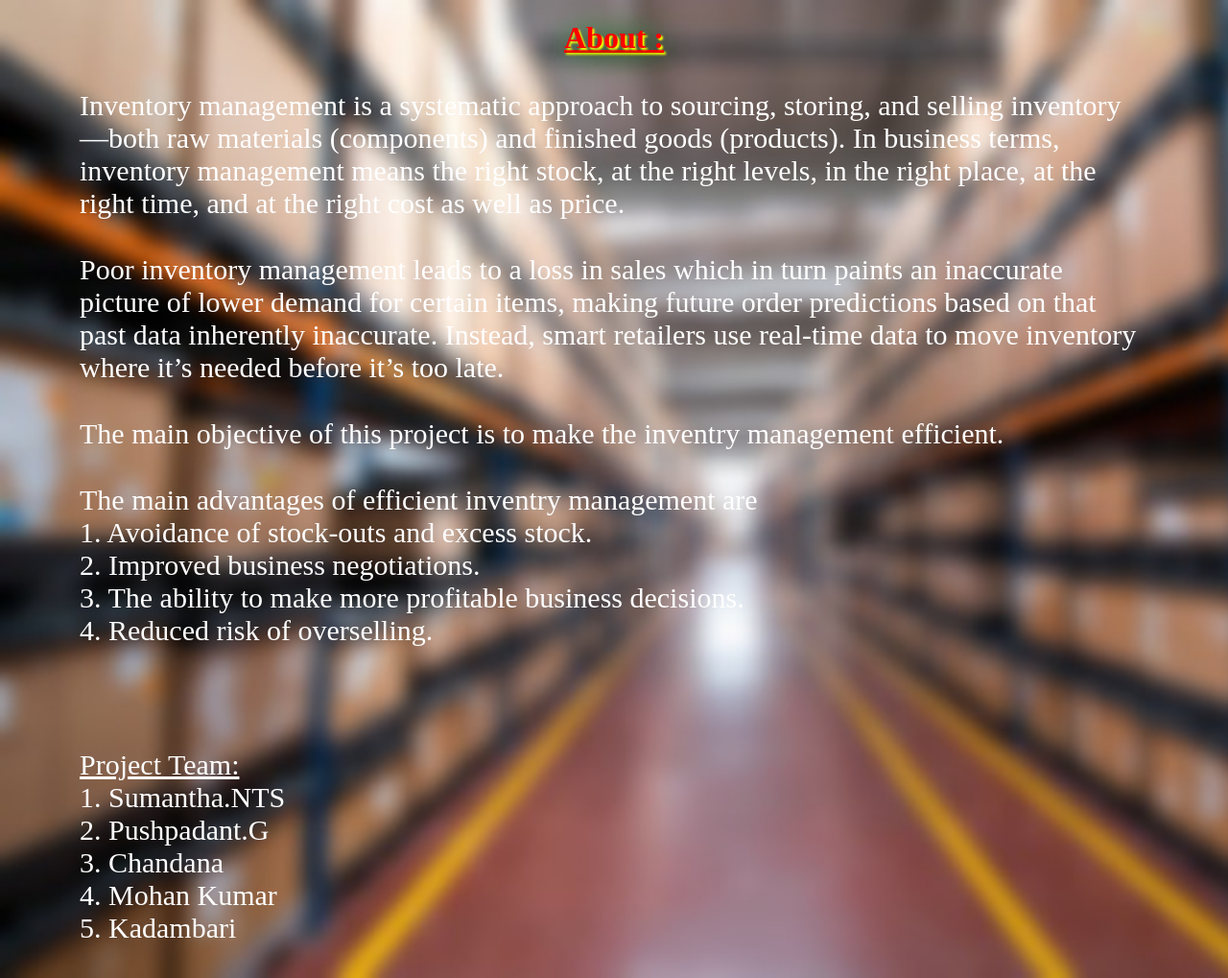
After one commit to sumantha-NTS/Inventory-management-system, a Flask app: page /about in a window 1280 px wide. The commit adds this page. Shown: the whole page at 96% size. Run offline with Flask 2, Linux system fonts and the light colour scheme; parts of the project's set-up code (start-up, migrations or seed data) failed here and were passed over.

Commit message:
Add files via upload

```diff
--- a/app.py
+++ b/app.py
@@ -17,6 +17,10 @@ quarter_model = pickle.load(open('pickle_files/quarter.pkl','rb'))
 @app.route('/')
 def welcome():
     return render_template('index.html')
+
+@app.route('/about')
+def about():
+    return render_template('about.html')
 
 @app.route('/analysis',methods=['POST'])
 def analysis():
--- /dev/null
+++ b/templates/about.html
@@ -0,0 +1,60 @@
+<!DOCTYPE html>
+<html >
+<head>
+  <meta charset="UTF-8">
+  <title>Inventry Management</title>
+</head>
+<style>
+    body{
+        background-image:url({{url_for ('static', filename = 'inventory9.jpg')}});
+        background-repeat:no-repeat;
+        background-size: cover;
+        background-color: transparent;
+    }
+
+      h1 {
+          color: red;
+          text-align: center;
+          text-shadow: 2px 2px 2px yellow , 0 0 30px green;
+          }
+      p {
+          color: white;
+          margin: 35px 75px;
+          font-size:30px;
+
+          }
+    </style>
+<body>
+ <div>
+     <h1><u>About :</u></h1>
+     <p>
+         Inventory management is a systematic approach to sourcing, storing, and selling inventory—both raw materials
+         (components) and finished goods (products). In business terms, inventory management means the right stock,
+         at the right levels, in the right place, at the right time, and at the right cost as well as price.
+     </p>
+     <p>
+         Poor inventory management leads to a loss in sales which in turn paints an inaccurate picture of lower demand
+         for certain items, making future order predictions based on that past data inherently inaccurate.
+         Instead, smart retailers use real-time data to move inventory where it’s needed before it’s too late.<br>
+     </p>
+     <p>
+         The main objective of this project is to make the inventry management efficient.
+     </p>
+     <p>
+         The main advantages of efficient inventry management are <br>
+         1. Avoidance of stock-outs and excess stock.<br>
+         2. Improved business negotiations.<br>
+         3. The ability to make more profitable business decisions.<br>
+         4. Reduced risk of overselling.
+     </p><br><br>
+     <p>
+         <u>Project Team:</u><br>
+         1. Sumantha.NTS<br>
+         2. Pushpadant.G<br>
+         3. Chandana<br>
+         4. Mohan Kumar<br>
+         5. Kadambari
+     </p>
+ </div>
+</body>
+</html>
```
Also changed, not shown: templates/index.html (+24 -2 lines).
